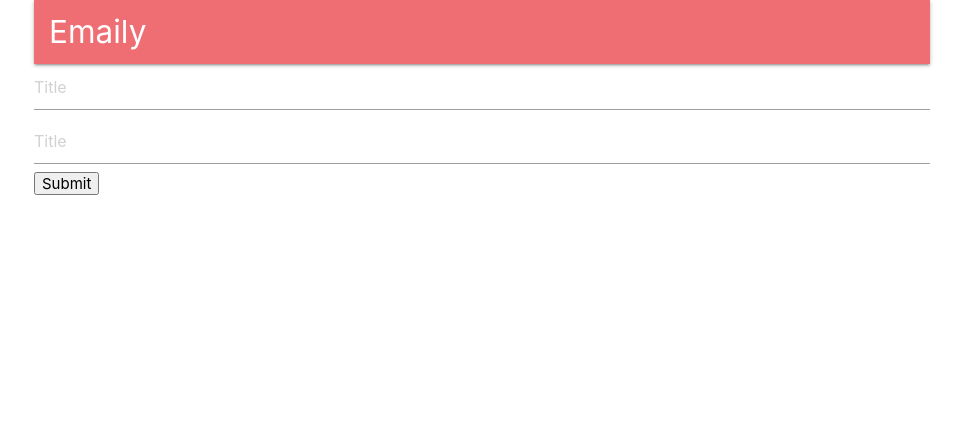
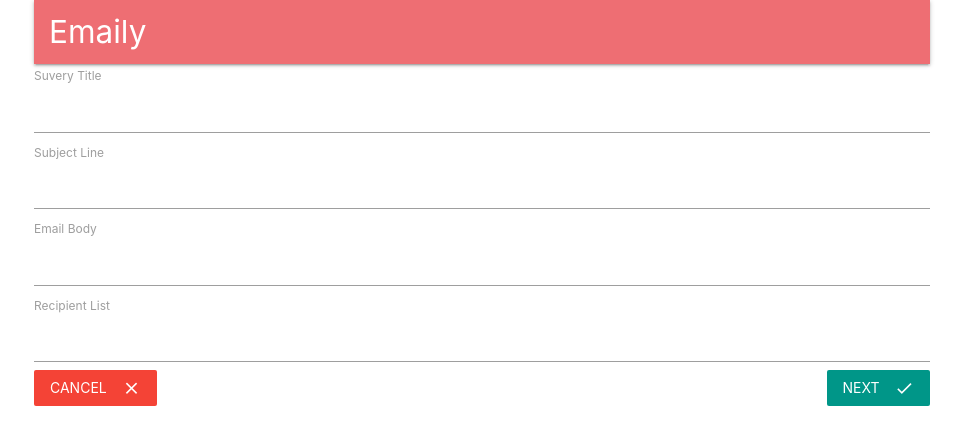
Before and after one commit to lucasdobson88/FullStackNodeReact, a React (Create React App) app in the folder client/: page /surveys/new in a window 1280 px wide. Shown: the top 444 px of the page, without its empty margins (158-1121 px from the left). Built offline with nearby package versions, Linux system fonts and the light colour scheme; no server answers.

Commit message:
Added Survey form to porject

```diff
--- /dev/null
+++ b/client/src/components/surveys/SurveyField.js
@@ -0,0 +1,13 @@
+// SurveyForm shows a form for a user to add input
+import React from 'react';
+
+
+export default ({ input, label }) => {
+
+  return (
+    <div>
+    <label>{label}</label>
+        <input {...input} />
+    </div>
+  );
+};
--- a/client/src/components/surveys/SurveyForm.js
+++ b/client/src/components/surveys/SurveyForm.js
@@ -1,17 +1,43 @@
 // SurveyForm shows a form for a user to add input
+import _ from 'lodash';
 import React, {Component} from 'react';
 import { reduxForm, Field } from 'redux-form';
+import SurveyField from './SurveyField';
+import { Link } from 'react-router-dom';
+
+const FIELDS = [
+  { label: "Suvery Title", name: "title" },
+  { label: "Subject Line", name: "subject" },
+  { label: "Email Body", name: "body" },
+  { label: "Recipient List", name: "emails" },
+];
 
 class SurveyForm extends Component{
+  renderFields(){
+    return _.map(FIELDS, ({ label, name }) => {
+         return(
+           <Field key={name} label={label} type="text" name={name} component={SurveyField} />
+        );
+      }
+    );
+  }
+
+
   render(){
     return (
         <div>
           <form
             onSubmit={this.props.handleSubmit(values => console.log(values))}
           >
-            <Field type="text" name="surveyTitle" component="input" placeholder="Title" />
-            <Field type="text" name="surveySubject" component="input" placeholder="Title" />
-            <button type="submit">Submit</button>
+            {this.renderFields()}
+            <Link to="/surveys" className="red btn-flat left white-text">
+              <i className="material-icons right">close</i>
+              Cancel
+            </Link>
+            <button className="teal btn-flat right white-text" type="submit">
+              <i className="material-icons right">done</i>
+              Next
+            </button>
           </form>
         </div>
     );
```
